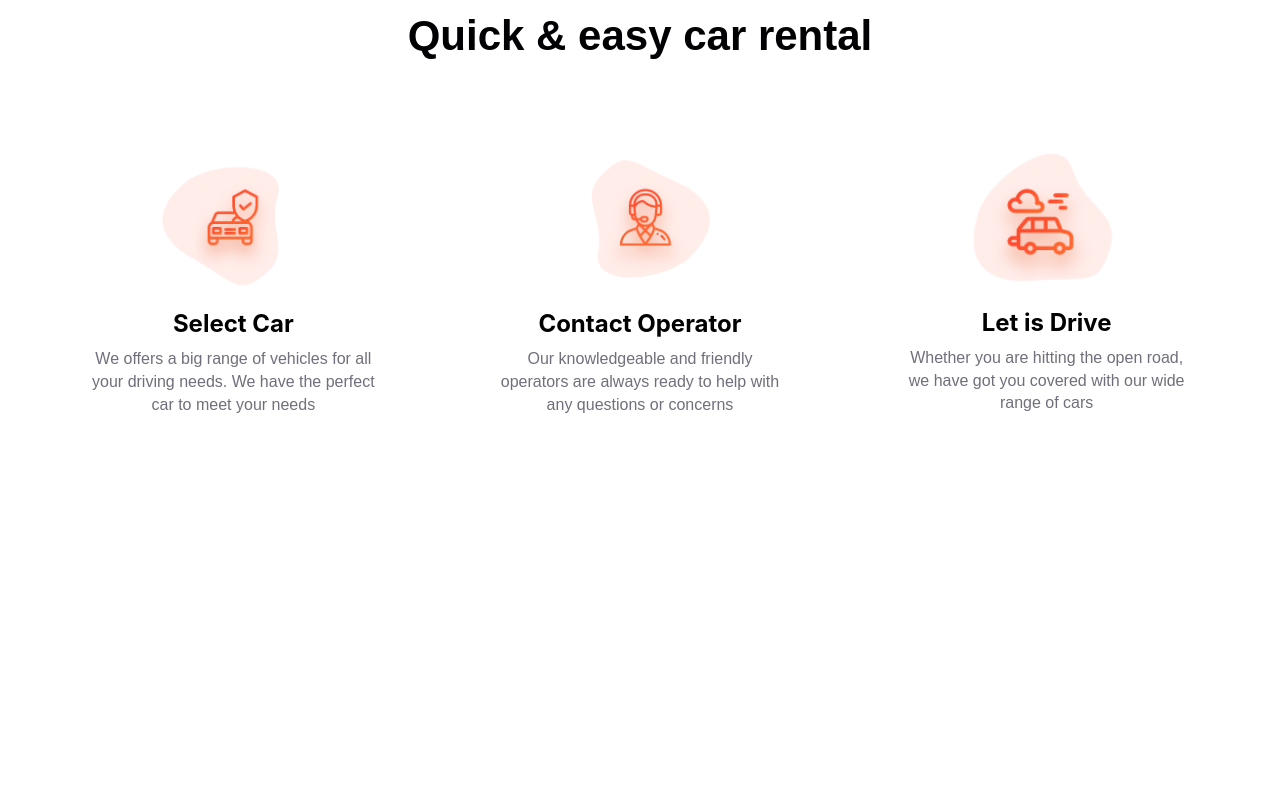
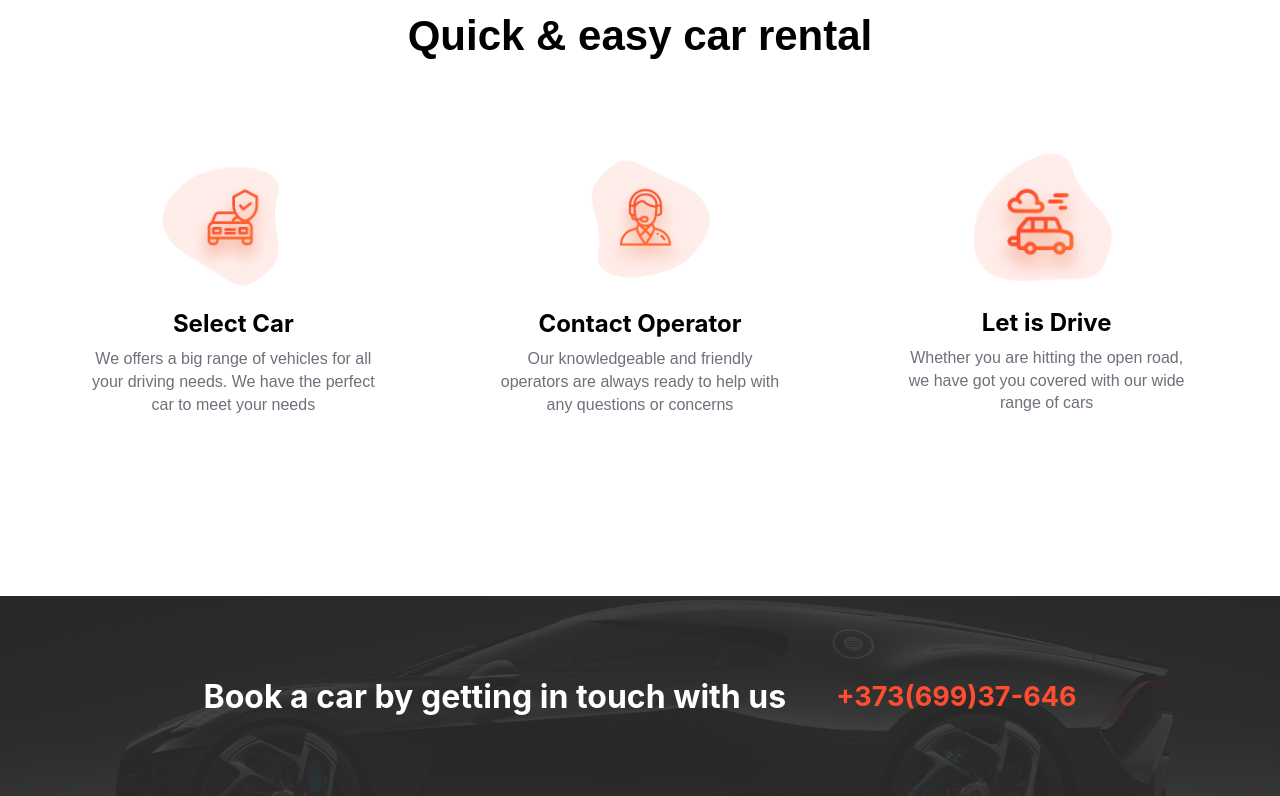
Before and after one commit to ChernoSlava/Rent-My-Ride, a React (Create React App) app: page /about in a window 1280 px wide. Shown: the part 975-1771 px from the top of the page. Before the commit the page ends 1501 px from the top, so only its background shows below. Built offline with nearby package versions, Linux system fonts and the light colour scheme.

Commit message:
feat: CallUs
- add new component CallUs;
- add style for CallUs.

meta: issue-3

```diff
--- /dev/null
+++ b/src/components/CallUs/CallUs.tsx
@@ -0,0 +1,19 @@
+import React from 'react';
+
+import './callUs.scss';
+
+export function CallUs() {
+  return (
+    <div className="call">
+      <div className="call__overlay" />
+      <div className="container">
+        <div className="call__text">
+          <h2 className="call__title">
+            Book a car by getting in touch with us
+          </h2>
+          <h3 className="call__number">+373(699)37-646</h3>
+        </div>
+      </div>
+    </div>
+  );
+}
--- /dev/null
+++ b/src/components/CallUs/callUs.scss
@@ -0,0 +1,59 @@
+@import "../../styles/global/index.scss";
+
+.call {
+    display: flex;
+    width: 100%;
+    height: 20rem;
+    background-image: url("./images/callUs.jpg");
+    position: relative;
+    margin-top: 7rem;
+    background-position: center;
+    background-repeat: no-repeat;
+    background-size: cover;
+
+    @media (max-width: 750px) {
+        height: fit-content;
+        padding: 1rem 0;
+    }
+
+    &__overlay {
+        background-color: #2d2d2d;
+        opacity: 0.89;
+        width: 100%;
+        height: 100%;
+        position: absolute;
+        top: 0;
+        right: 0;
+    }
+
+    &__text {
+        color: white;
+        z-index: 5;
+        position: relative;
+        width: 100%;
+        height: 20rem;
+        display: flex;
+        align-items: center;
+        gap: 5rem;
+
+    @media (max-width: 750px) {
+        flex-direction: column;
+        justify-content: center;
+        align-items: center;
+        gap: 1rem;
+        text-align: center;
+        }
+    }
+    &__title {
+        font-size: 3.2rem;
+    }
+
+    &__number {
+        display: flex;
+        font-size: 2.7rem;
+        gap: 1rem;
+        align-items: center;
+        color: $text-orange;
+        white-space: nowrap;
+    }
+}
--- a/src/pages/About/About.tsx
+++ b/src/pages/About/About.tsx
@@ -3,6 +3,7 @@ import React from 'react';
 import { Description } from '../../components/About/Description';
 import { PlanTrip } from '../../components/About/PlanTrip';
 import { Bunner } from '../../components/Bunner/Bunner';
+import { CallUs } from '../../components/CallUs/CallUs';
 
 export function About() {
   return (
@@ -13,6 +14,8 @@ export function About() {
         <Description />
         <PlanTrip />
       </section>
+
+      <CallUs />
     </>
   );
 }
```
Also changed, not shown: src/components/CallUs/images/callUs.jpg (added).
